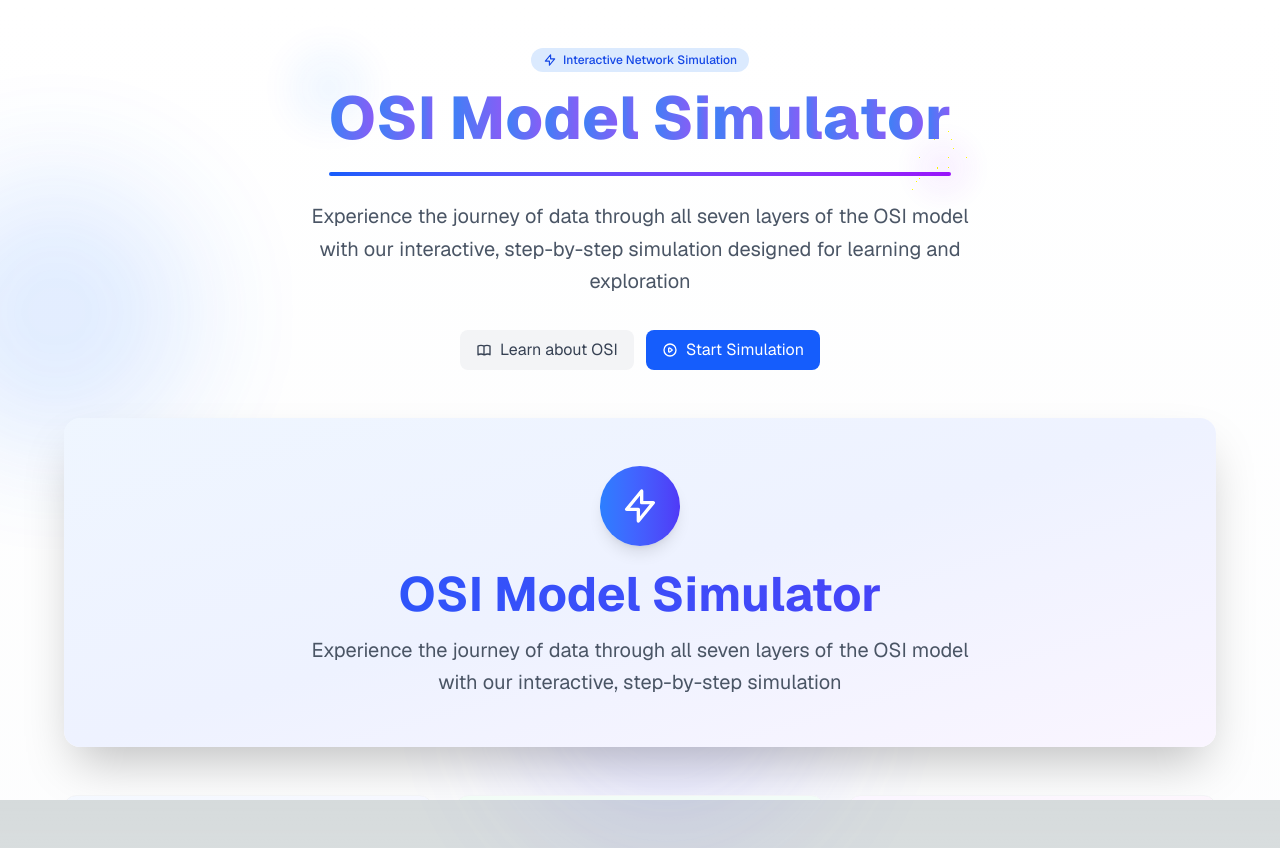
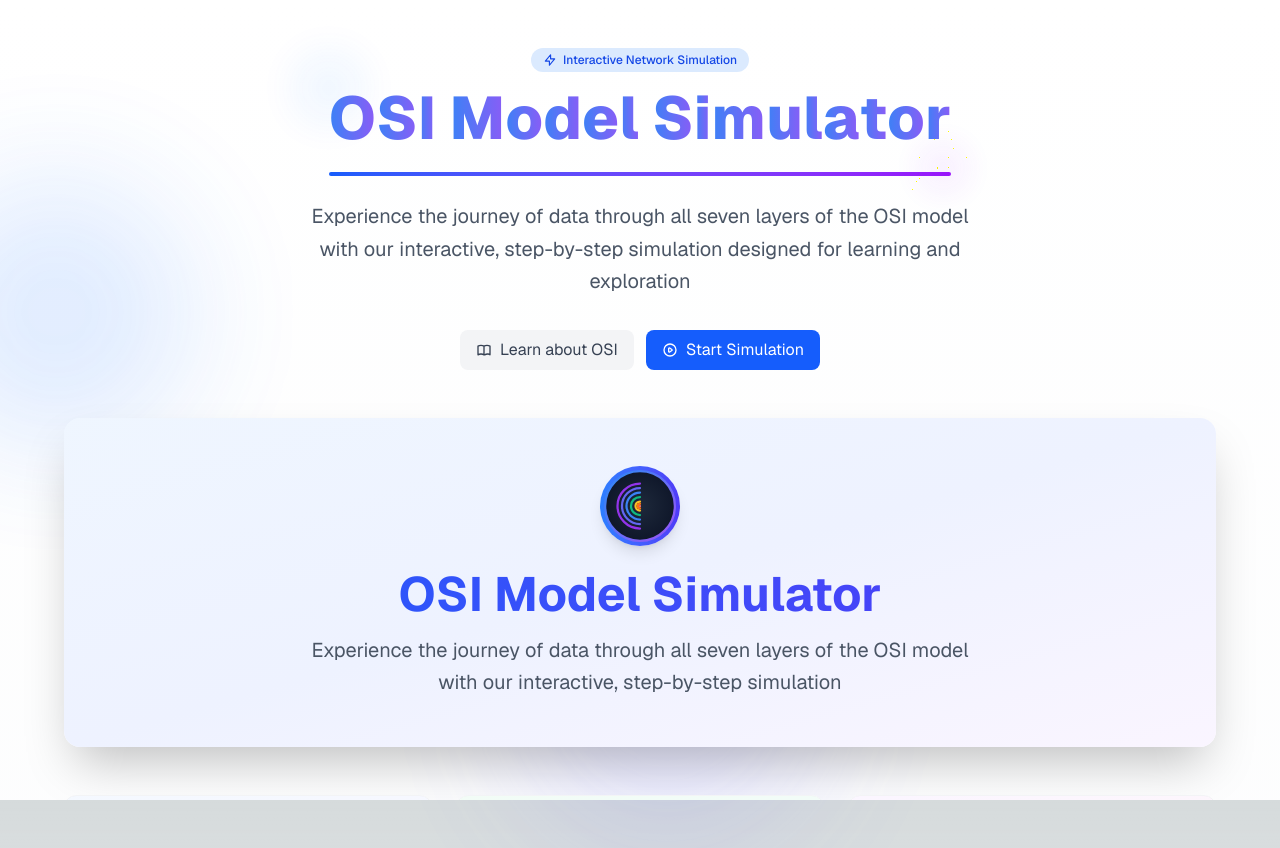
Before and after one commit to Roboticela/OSI-Model-Simulator, a Next.js app: page / in a window 1280 px wide. Built offline with nearby package versions, Linux system fonts and the light colour scheme.

Commit message:
Update README with OSI Model Simulator link; modify layout to include apple-touch-icon SVG; replace OSI Simulator icon with favicon image for consistency.

```diff
--- a/src/app/layout.tsx
+++ b/src/app/layout.tsx
@@ -25,6 +25,9 @@ export const metadata: Metadata = {
   icons: {
     icon: [
       { url: "/favicon.svg", type: "image/svg+xml" }
+    ],
+    apple: [
+      { url: "/apple-touch-icon.svg", type: "image/svg+xml" }
     ]
   }
 };
@@ -38,7 +41,7 @@ export default function RootLayout({
     <html lang="en" className="scroll-smooth">
       <head>
         <link rel="icon" href="/favicon.svg" type="image/svg+xml" />
-        <link rel="apple-touch-icon" href="/apple-touch-icon.png" />
+        <link rel="apple-touch-icon" href="/apple-touch-icon.svg" type="image/svg+xml" />
       </head>
       <body
         className={`${geistSans.variable} ${geistMono.variable} antialiased`}
--- a/src/components/OSISimulator.tsx
+++ b/src/components/OSISimulator.tsx
@@ -455,9 +455,7 @@ export default function OSISimulator() {
             <div className="relative p-8 md:p-12">
               <div className="text-center">
                 <div className="inline-flex items-center justify-center w-20 h-20 rounded-full bg-gradient-to-r from-blue-500 to-indigo-600 shadow-lg mb-6">
-                  <svg className="w-10 h-10 text-white" fill="none" stroke="currentColor" viewBox="0 0 24 24">
-                    <path strokeLinecap="round" strokeLinejoin="round" strokeWidth="2" d="M13 10V3L4 14h7v7l9-11h-7z"></path>
-                  </svg>
+                  <img src="/favicon.svg" alt="OSI Simulator Icon" className="w-18 h-18" />
                 </div>
                 <h1 className="text-4xl md:text-5xl font-bold bg-gradient-to-r from-blue-600 to-indigo-600 bg-clip-text text-transparent mb-4">
                   OSI Model Simulator
```
Also changed, not shown: 1 other file (tests, documents, lock files or other folders).
